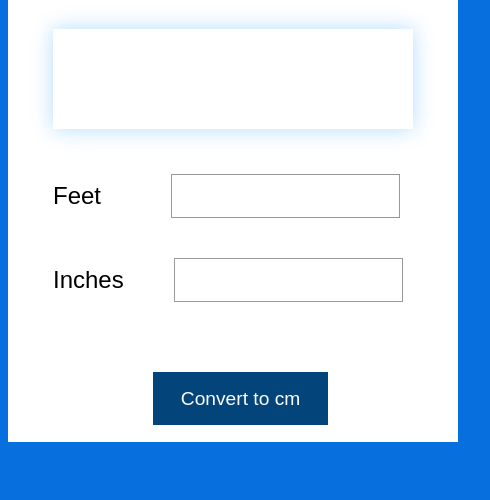
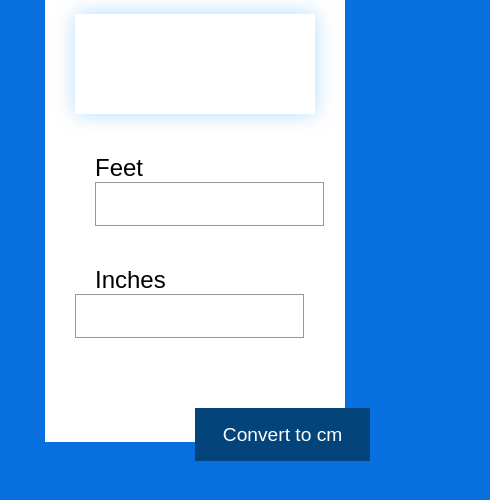
Before and after one commit to aastha157/HeightConverter, a plain HTML site: page index.html in a window 390 px wide. Shown: the part 108-608 px from the top of the page, 490 px wide, since content can reach past the window. Drawn offline with Linux system fonts and the light colour scheme.

Commit message:
add responsiveness to the code

```diff
--- a/index.html
+++ b/index.html
@@ -78,6 +78,15 @@
         font-size: 2.5em;
         font-size: large;
       }
+
+      @media screen and (max-width: 600px) {
+        form {
+          width: 300px;
+        }
+        .row {
+          width: 240px;
+        }
+      }
     </style>
   </head>
   <body>
```
